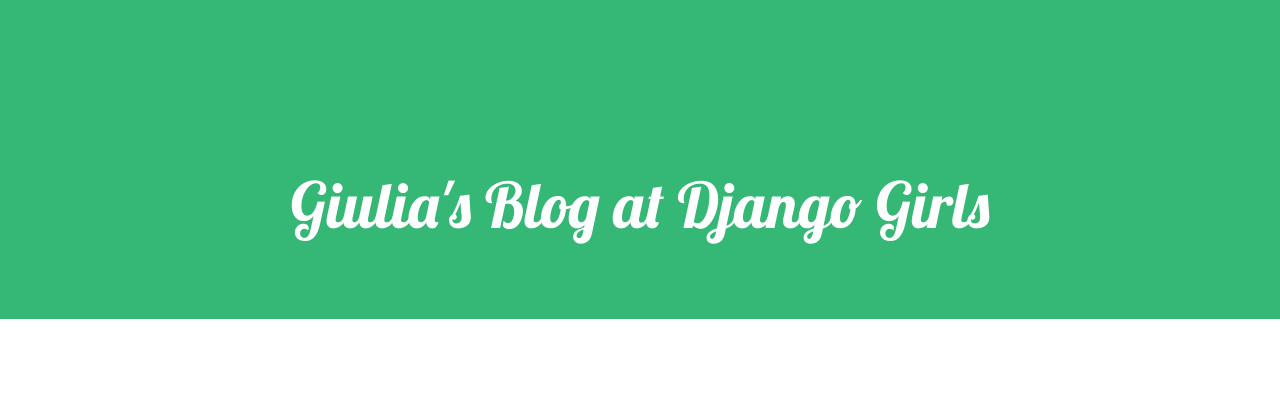
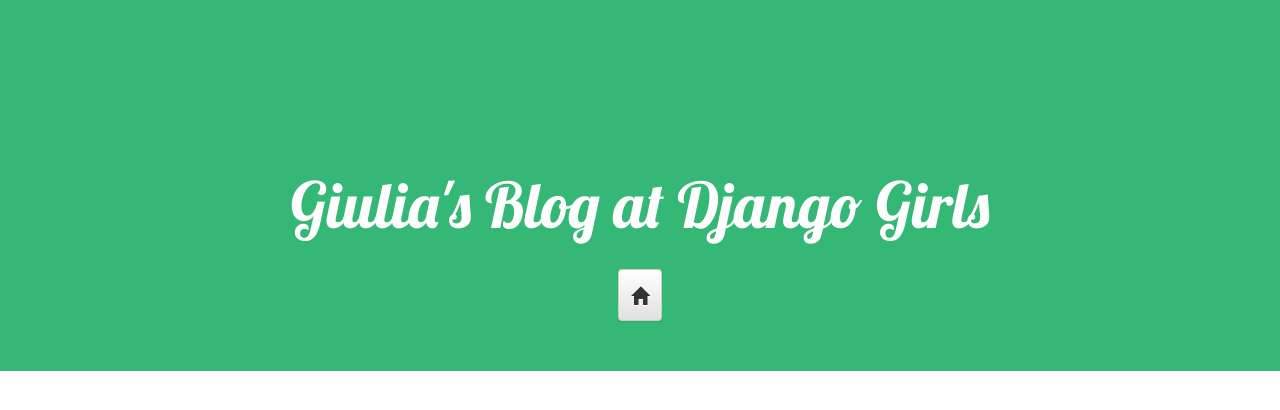
Before and after one commit to giumon/my-first-blog, a Django app: page / in a window 1280 px wide. Shown: the top 410 px of the page. Run offline with Django 3.2, Linux system fonts and the light colour scheme; data that the repository does not hold is empty; some libraries are stand-ins or nearby versions.

Commit message:
Aggiunto pulsante home

```diff
--- a/blog/templates/blog/base.html
+++ b/blog/templates/blog/base.html
@@ -12,6 +12,7 @@
 
         <div class="jumbotron">
             <h1>Giulia's Blog at Django Girls</h1><br>
+            <a href="{% url 'post_list' %}" class="btn btn-default"><h4><span class="glyphicon glyphicon-home"></h4></span></a>
             {% if user.is_authenticated %}
             <a href="{% url 'post_new' %}" class="btn btn-default"><h4>Write a new post</h4></a>
             {% endif %}
```
